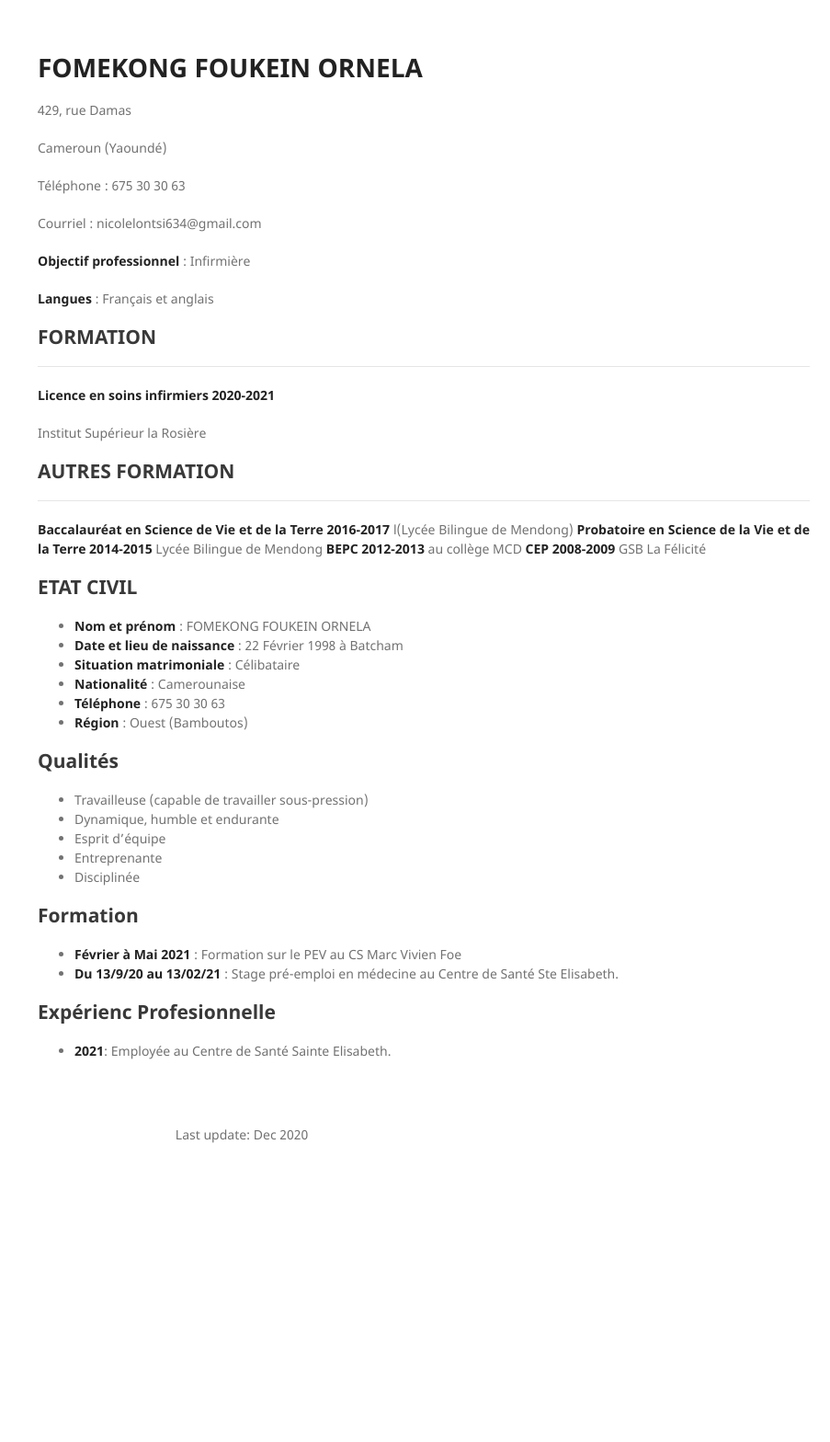
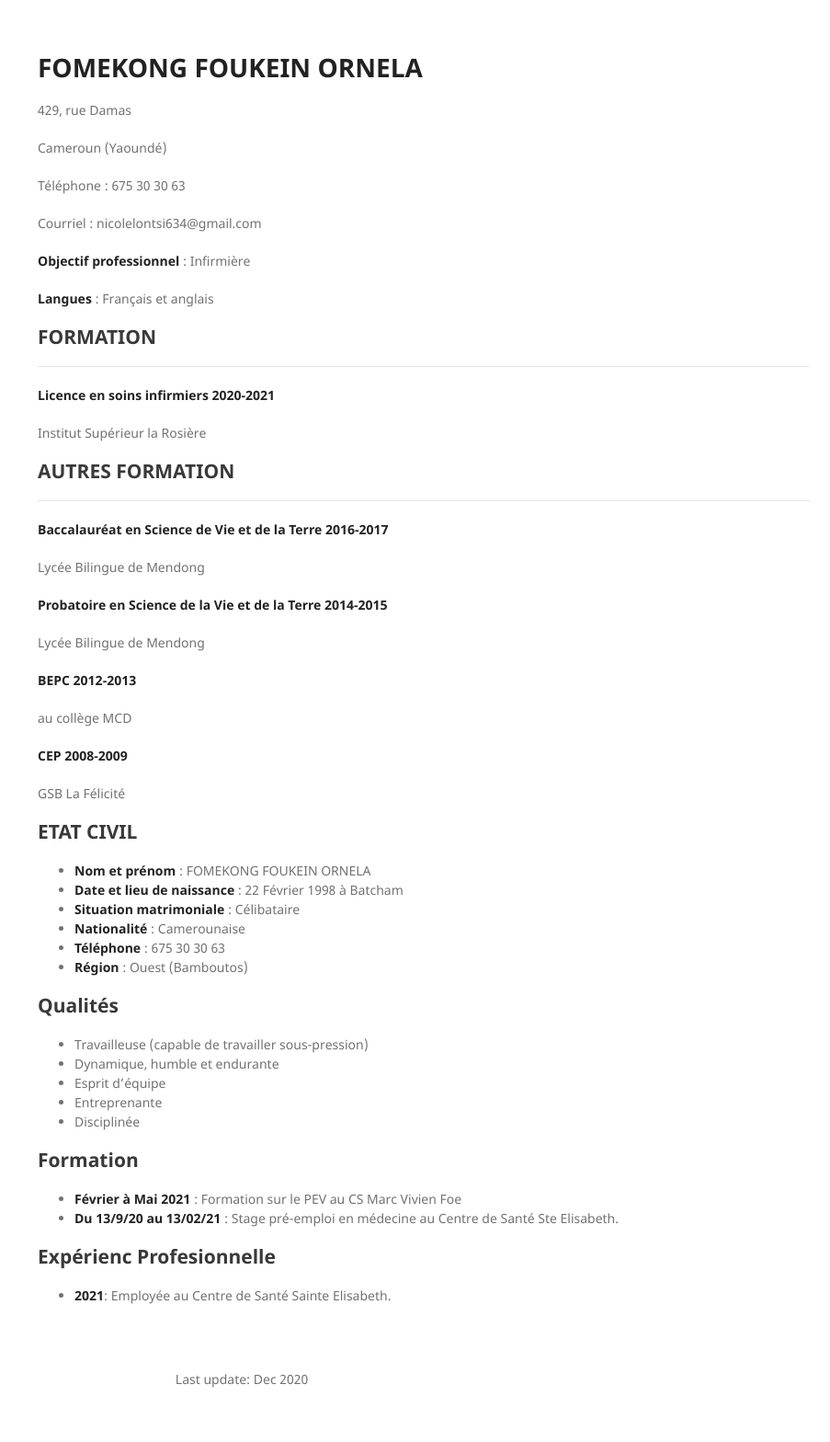
Before and after one commit to ornela1998/ornela1998.github.io, a Jekyll site: the page built from index.md, in a window 1280 px wide. Shown: the whole page at 92% size, without its empty margins (377-1280 px from the left). Built offline with Jekyll 4.4.1, drawn with Linux system fonts in a browser that asks for light colours; nearby versions of some CDN libraries; our own code applies the rules of GitHub Pages for plain Markdown files; a style sheet for code colours, icons or effects is not loaded; before the commit the page ends 1302 px from its top, so only the background shows below that.

```diff
--- a/index.md
+++ b/index.md
@@ -27,12 +27,19 @@ Institut Supérieur la Rosière
 _________________________________________________________________
 
 **Baccalauréat en Science de Vie et de la Terre 2016-2017**
-l(Lycée Bilingue de Mendong)
+
+Lycée Bilingue de Mendong
+
 **Probatoire en Science de la Vie et de la Terre 2014-2015**
+
 Lycée Bilingue de Mendong
+
 **BEPC 2012-2013**
+
 au collège MCD
+
 **CEP 2008-2009**
+
 GSB La Félicité
 
 ## ETAT CIVIL
```
